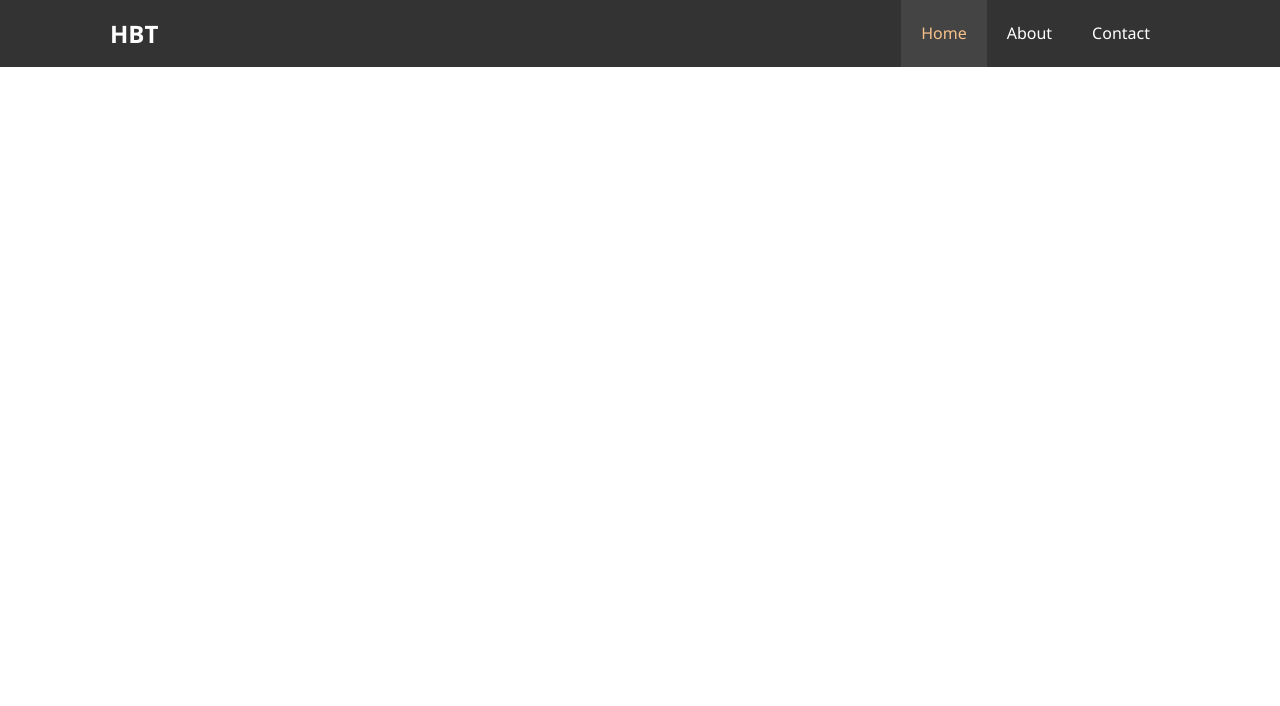
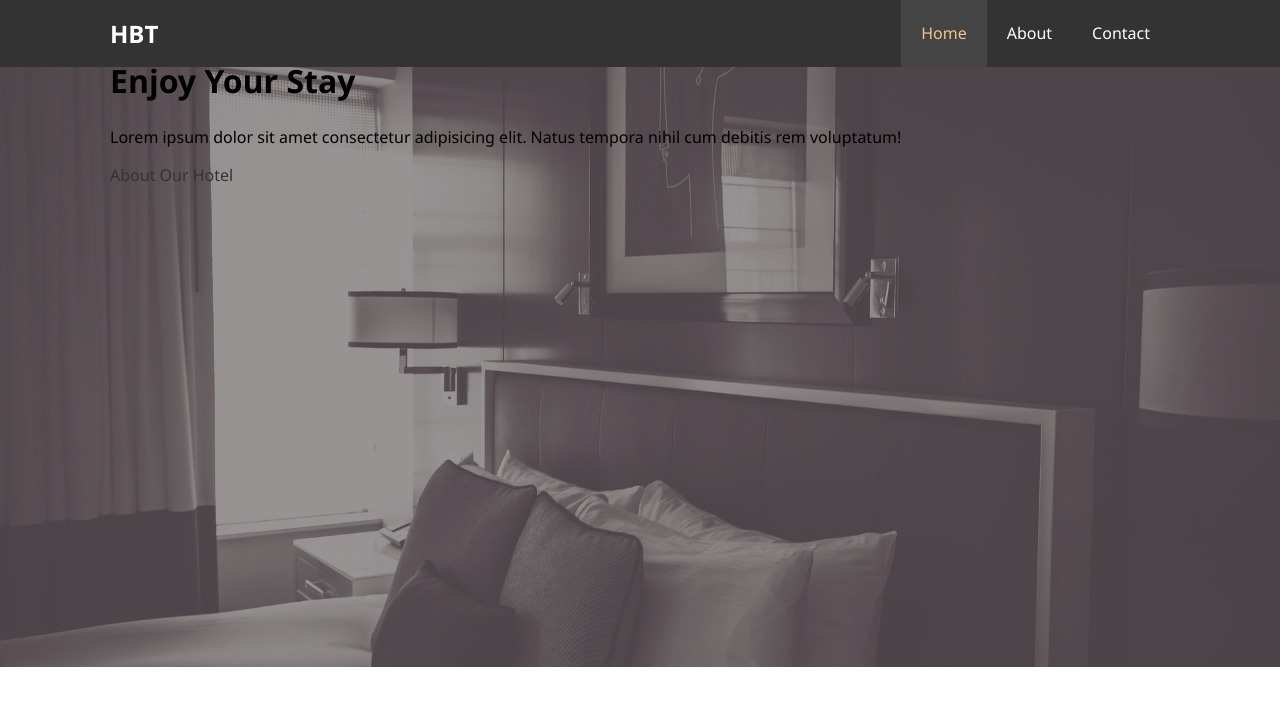
Before and after one commit to andreagaietto/Learning-Projects, a plain HTML site: page Hotel-Project/index.html in a window 1280 px wide. Drawn offline with Linux system fonts and the light colour scheme.

Commit message:
Added showcase area

```diff
--- a/Hotel-Project/css/style.css
+++ b/Hotel-Project/css/style.css
@@ -64,3 +64,9 @@ p {
   overflow: auto;
   padding: 0 20px;
 }
+
+#showcase {
+  background: url('../image_resources/showcase.jpg') no-repeat
+  center center/cover;
+  height: 600px;
+}
--- a/Hotel-Project/index.html
+++ b/Hotel-Project/index.html
@@ -18,6 +18,15 @@
         </ul>
       </div>
     </nav>
+    <div id="showcase">
+      <div class="container">
+        <div class="showcase-content">
+          <h1><span class="text-primary">Enjoy</span> Your Stay</h1>
+          <p class="lead">Lorem ipsum dolor sit amet consectetur adipisicing elit. Natus tempora nihil cum debitis rem voluptatum!</p>
+          <a class="btn" href="about.html">About Our Hotel</a>
+        </div>
+      </div>
+    </div>
   </header>
 
 </body>
```
